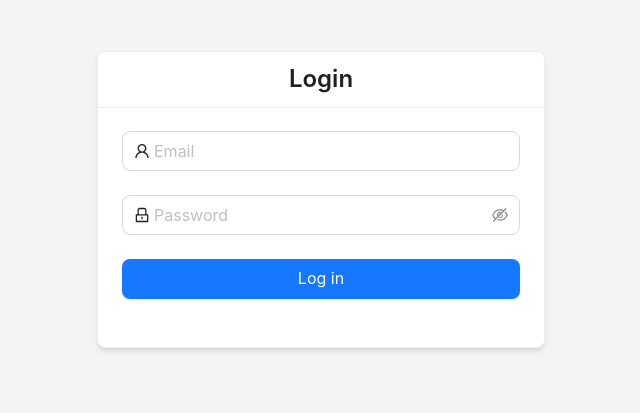
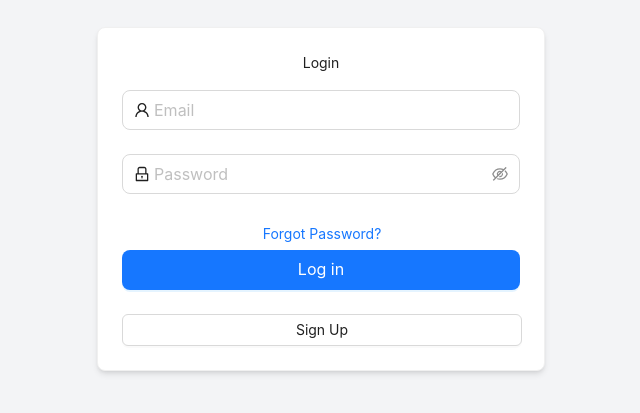
Before and after one commit to naumaan-kalyani08/fullstack-learning, a React (Vite) app in the folder frontend/: page /login in a window 1280 px wide. Shown: the part 201-614 px from the top of the page, without its empty margins (319-959 px from the left). Built offline with nearby package versions, Linux system fonts and the light colour scheme.

Commit message:
updated login structure

```diff
--- a/frontend/src/pages/Login.jsx
+++ b/frontend/src/pages/Login.jsx
@@ -13,13 +13,24 @@ const Login = () => {
     }
   };
 
+  // Handlers for navigation (replace with your routing logic)
+  const handleSignUp = () => {
+    // e.g., navigate("/signup");
+    message.info("Redirect to Sign Up page");
+  };
+
+  const handleForgotPassword = () => {
+    // e.g., navigate("/forgot-password");
+    message.info("Redirect to Forgot Password page");
+  };
+
   return (
     <div className="flex items-center justify-center min-h-screen bg-gray-100">
       <Card
-        title="Login"
         className="w-full max-w-md shadow-md"
         headStyle={{ textAlign: "center", fontSize: "1.5rem" }}
       >
+        <p className="text-center pb-4"> Login</p>
         <Form
           form={form}
           name="login"
@@ -50,6 +61,13 @@ const Login = () => {
 
           <Form.Item className="mb-0">
             <Button
+              type="link"
+              className="text-center w-100"
+              onClick={handleForgotPassword}
+            >
+              Forgot Password?
+            </Button>
+            <Button
               type="primary"
               htmlType="submit"
               className="w-full"
@@ -59,6 +77,11 @@ const Login = () => {
             </Button>
           </Form.Item>
         </Form>
+        <div className="">
+          <Button className="w-100" onClick={handleSignUp}>
+            Sign Up
+          </Button>
+        </div>
       </Card>
     </div>
   );
```
